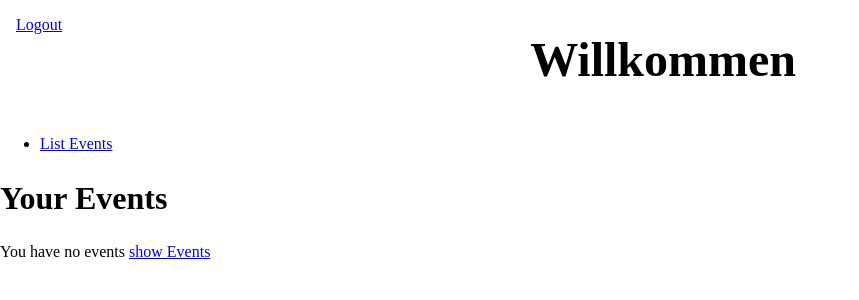
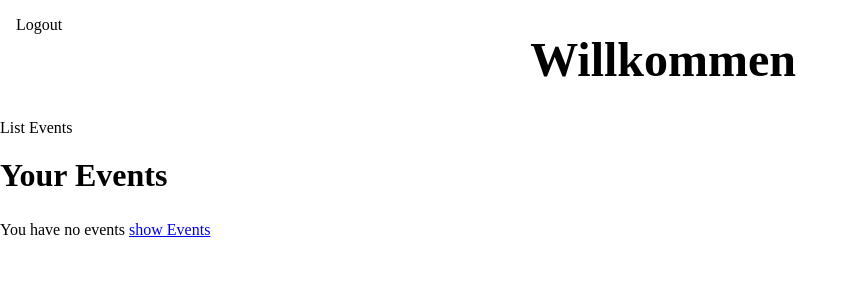
Before and after one commit to ydfdas1f546g1df/133-15, a PHP site: page / in a window 1280 px wide. Shown: the top 300 px of the page, without its empty margins (0-859 px from the left). Run offline with PHP 8.4, Linux system fonts and the light colour scheme; the visitor is signed in with stand-in values (Sample User, id 1); style sheets or scripts are compiled from the project's sources.

Commit message:
init npm

```diff
--- a/classes/user.php
+++ b/classes/user.php
@@ -3,13 +3,15 @@
 class user
 {
     public string $name;
+    public string $password;
     public int $lastLogin;
     public bool $isAdmin;
     public string $lastIP;
 
-    public function __construct(string $name, int $lastLogin, bool $isAdmin, string $lastIP)
+    public function __construct(string $name, int $lastLogin, bool $isAdmin, string $lastIP, string $password)
     {
         $this->name = $name;
+        $this->password = $password;
         $this->lastLogin = $lastLogin;
         $this->isAdmin = $isAdmin;
         $this->lastIP = $lastIP;
--- a/css/base.less
+++ b/css/base.less
@@ -1,5 +1,8 @@
 @background: white;
 @text-color: black;
+@primary-color: #3498db;  // A nice blue
+@secondary-color: #2c3e50;  // A deep grey-blue
+@accent-color: #e74c3c;  // Bright red for accents
 html, body {
   padding: 0;
   margin: 0;
--- a/css/index.less
+++ b/css/index.less
@@ -1,48 +1,82 @@
-@import "base.less";
-body{
-  header{
+@import "base.less";  // Assuming base styles and variables like @text-color and @background are defined here.
+
+body {
+  header {
     display: flex;
     justify-content: space-between;
     width: 100%;
-    a{
-      padding: 1rem;
+
+    a {
+      padding: 1rem;  // Padding around links
+      text-decoration: none;  // No underline on links
+      color: inherit;  // Inherits color from parent elements
     }
-    h1{
+
+    h1 {
       font-size: 3rem;
-      margin: 2rem;
+      margin: 2rem 1rem;  // Top and bottom margin as 2rem, left and right as 1rem
       font-weight: bold;
     }
   }
-  h3{
-    font-size: 1.5rem;
-    color: @text-color;
 
+  h2 {
+    font-size: 2rem;
+    margin-top: 20px;  // Adds space above the h2 heading
   }
-  h2{
-    font-size: 2rem;
-  }
-  .yourevents{
-    a{
-      text-decoration: none;
-      widht: 100%;
-      height: 100%;
-    }
-    text-decoration: none;
-    width: 30%;
-    list-style: none;
-    margin-left: 5%;
-    padding: 1rem;
-    background: darken(@background, 10%);
-    color: @text-color;
-    border-radius: 0.5rem;
-    .grid-container{
-      text-decoration: none;
-      color: @text-color;
-      display: grid;
-      grid-template-columns: repeat(2, 1fr);
 
+  ul {
+    list-style: none;  // Removes bullet points from list items
+    padding: 0;  // Removes padding
+    margin: 0 0 20px;  // Adds margin at the bottom
 
+    li {
+      margin-bottom: 10px;  // Space between list items
+
+      a {
+        text-decoration: none;  // No underline on links
+        color: darken(@text-color, 10%);  // Darkens the text color slightly for links
+
+        &:hover {
+          text-decoration: underline;  // Underlines links on hover
+        }
+      }
     }
   }
 
+  .yourevents {
+    width: 30%;
+    margin-left: 5%;
+    padding: 1rem;
+    background: darken(@background, 10%);  // Darkens the background color slightly
+    color: @text-color;
+    border-radius: 0.5rem;
+
+    li {
+      a {
+        display: block;  // Makes the link fill the li for better clickability
+        color: inherit;  // Inherits color from .yourevents
+        text-decoration: none;  // No underline
+
+        &:hover {
+          background-color: lighten(@background, 5%);  // Lightens the background on hover
+        }
+      }
+    }
+
+    .grid-container {
+      display: grid;
+      grid-template-columns: repeat(2, 1fr);  // Two equal columns
+      gap: 10px;  // Space between grid items
+      color: @text-color;
+
+      .grid-item {
+        padding: 2px 5px;  // Padding inside each grid item for spacing
+      }
+    }
+  }
+
+  h3 {
+    font-size: 1.5rem;
+    color: @text-color;
+  }
 }
--- a/login.php
+++ b/login.php
@@ -1,12 +1,11 @@
 <?php
 require_once "lib/errorCreater.php";
-echo "Bitte loggen Sie sich ein";
 if (isset($_POST['username']) && isset($_POST['password'])) {
     require_once "lib/loadUser.php";
     /**
      * @var user[] $userListObjects
      */
-    if ($userListObjects[$_POST['username']]['password'] == $_POST['password']) {
+    if ($userListObjects[$_POST['username']]->password == $_POST['password']) {
         session_start();
         $_SESSION['user'] = $_POST['username'];
         $IP = $_SERVER['REMOTE_ADDR'];
@@ -33,7 +32,6 @@ if (isset($_POST['username']) && isset($_POST['password'])) {
     }
 
 }
-echo "Bitte loggen Sie sich ein";
 ?>
 
 <!doctype html>
```
Also changed, not shown: lib/loadUser.php (+7 -1 lines), package.json (added, +20 -0 lines), package-lock.json (added), 1 other file.
